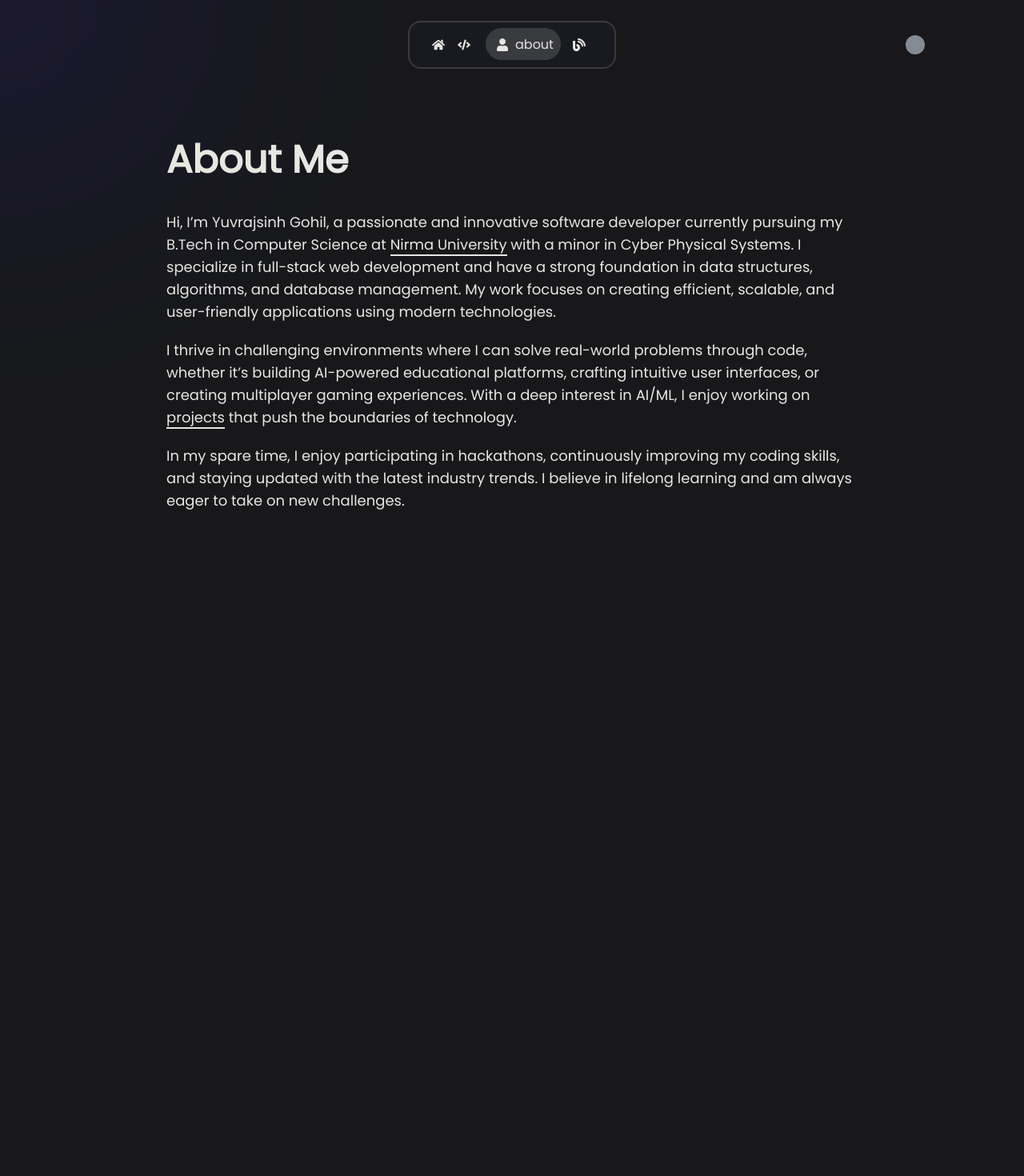
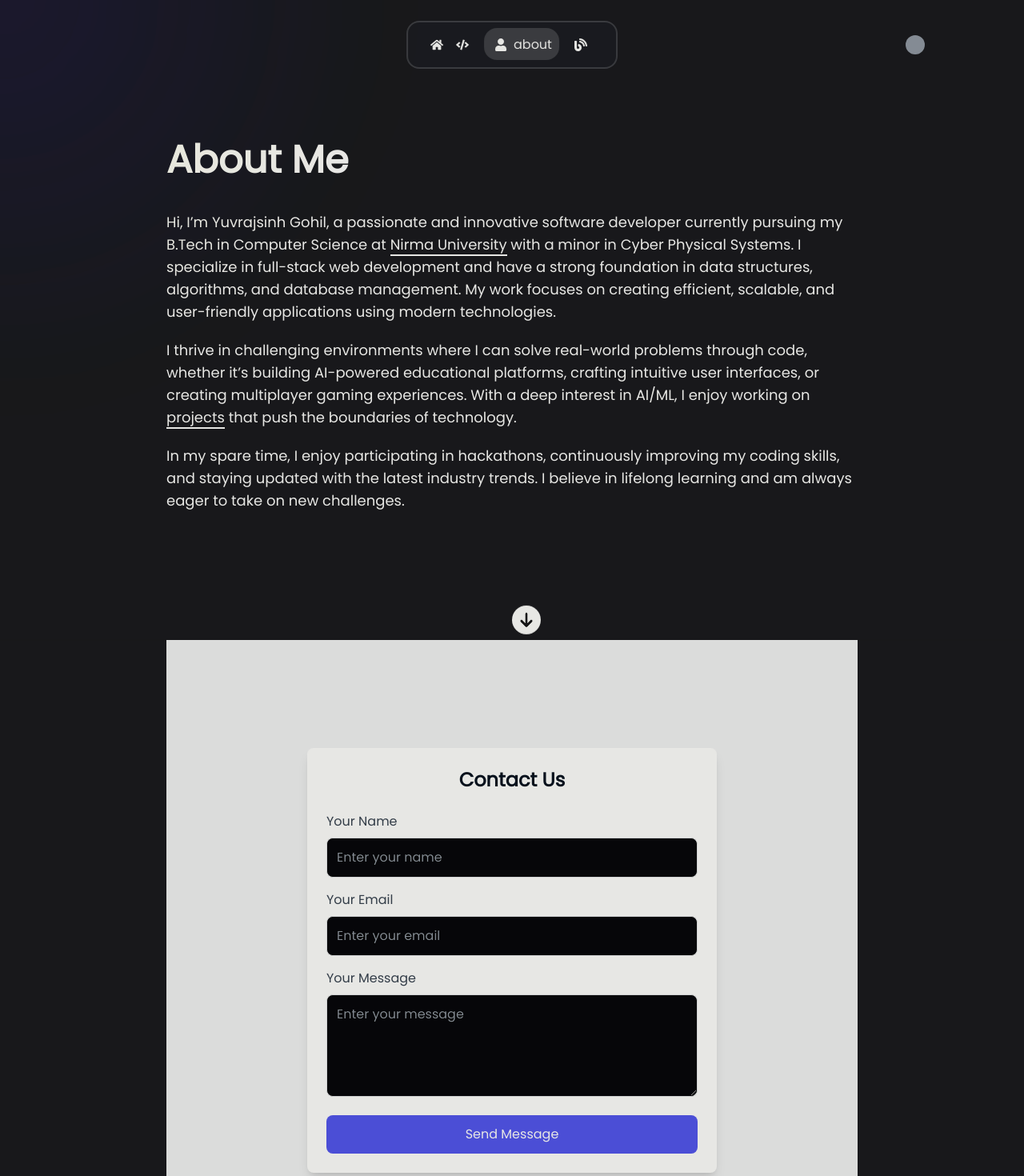
Before and after one commit to yuvrajsinh5252/website, a Next.js app: page /about in a window 1280 px wide. Shown: the top 1470 px of the page at 80% size. Before the commit the page ends 800 px from the top, so only its background shows below. Built offline with nearby package versions, Linux system fonts and the light colour scheme.

Commit message:
updated some stuff

```diff
--- a/src/app/about/page.tsx
+++ b/src/app/about/page.tsx
@@ -1,9 +1,49 @@
+"use client"
+
+import ContactUs from "@/components/contact";
 import MagicLink from "@/components/magicLink";
 import MaxWidthWrapper from "@/components/MaxWidthWrapper";
+import { useEffect, useState } from "react";
+import { FaArrowDown } from "react-icons/fa6";
 
 export default function Home() {
+  const [sections, setSections] = useState<HTMLElement[]>([]);
+  const [currentIndex, setCurrentIndex] = useState<number>(0);
+
+  useEffect(() => {
+    const handleScroll = () => {
+      const sectionElements = Array.from(document.querySelectorAll('section')) as HTMLElement[];
+      setSections(sectionElements);
+    };
+
+    handleScroll();
+
+    window.addEventListener('resize', handleScroll);
+    return () => window.removeEventListener('resize', handleScroll);
+  }, []);
+
+  useEffect(() => {
+    if (sections.length > 0) {
+      scrollToSection(currentIndex);
+    }
+  }, [sections, currentIndex]);
+
+  const scrollToSection = (index: number) => {
+    if (index >= 0 && index < sections.length) {
+      sections[index].scrollIntoView({ behavior: 'smooth' });
+      setCurrentIndex(index);
+    }
+  };
+
+  const handleArrowDownClick = () => {
+    if (currentIndex + 1 < sections.length) {
+      scrollToSection(currentIndex + 1);
+    }
+  };
+
   return (
     <MaxWidthWrapper className="max-w-screen-lg">
+      <section className="flex flex-col items-center justify-center h-screen" id="one">
         <div className="flex justify-center h-screen">
           <div className="flex flex-col gap-10 mt-44">
             <h1 className="text-5xl font-bold">About Me</h1>
@@ -19,9 +59,16 @@ export default function Home() {
               <p className="text-lg">
                 In my spare time, I enjoy participating in hackathons, continuously improving my coding skills, and staying updated with the latest industry trends. I believe in lifelong learning and am always eager to take on new challenges.
               </p>
+              <FaArrowDown
+                onClick={handleArrowDownClick} style={{ display: currentIndex + 1 === sections.length ? 'none' : 'block' }}
+                className="animate-bounce cursor-pointer text-4xl left-1/2 rounded-full bg-white p-2 text-black fixed bottom-0" />
             </div>
           </div>
         </div>
+      </section>
+      <section id="two">
+        <ContactUs />
+      </section>
     </MaxWidthWrapper >
   )
 }
--- a/src/app/layout.tsx
+++ b/src/app/layout.tsx
@@ -1,10 +1,10 @@
 import type { Metadata } from "next";
 import { Poppins } from "next/font/google";
 import "./globals.css";
-import Navbar from "@/components/navbar";
 import { ThemeProvider } from "next-themes";
 import GrowingCircleAnimation from "@/components/theme/circle-grow-animation";
-import { Cursor } from "@/components/cursor";
+import { Cursor } from "@/components/theme/cursor";
+import Navbar from "@/components/navbar/navbar";
 
 const poppins = Poppins({
   subsets: ["latin"],
--- /dev/null
+++ b/src/components/contact.tsx
@@ -0,0 +1,86 @@
+"use client"
+
+import { useState } from "react";
+
+const ContactUs = () => {
+  const [formData, setFormData] = useState({
+    name: "",
+    email: "",
+    message: "",
+  });
+
+  const handleChange = (e: any) => {
+    setFormData({
+      ...formData,
+      [e.target.name]: e.target.value,
+    });
+  };
+
+  const handleSubmit = (e: any) => {
+    e.preventDefault();
+    // Handle form submission (e.g., send data to an API or email service)
+    console.log("Form submitted", formData);
+  };
+
+  return (
+    <div className="min-h-screen bg-gray-100 flex items-center justify-center p-5">
+      <div className="bg-white shadow-lg rounded-lg w-full max-w-lg p-6">
+        <h2 className="text-2xl font-semibold text-center text-gray-800 mb-6">
+          Contact Us
+        </h2>
+        <form onSubmit={handleSubmit} className="space-y-4">
+          {/* Name Input */}
+          <div>
+            <label className="block mb-2 text-gray-600">Your Name</label>
+            <input
+              type="text"
+              name="name"
+              value={formData.name}
+              onChange={handleChange}
+              required
+              className="w-full p-3 border rounded-lg focus:outline-none focus:ring focus:ring-indigo-300"
+              placeholder="Enter your name"
+            />
+          </div>
+
+          {/* Email Input */}
+          <div>
+            <label className="block mb-2 text-gray-600">Your Email</label>
+            <input
+              type="email"
+              name="email"
+              value={formData.email}
+              onChange={handleChange}
+              required
+              className="w-full p-3 border rounded-lg focus:outline-none focus:ring focus:ring-indigo-300"
+              placeholder="Enter your email"
+            />
+          </div>
+
+          {/* Message Input */}
+          <div>
+            <label className="block mb-2 text-gray-600">Your Message</label>
+            <textarea
+              name="message"
+              value={formData.message}
+              onChange={handleChange}
+              required
+              className="w-full p-3 border rounded-lg focus:outline-none focus:ring focus:ring-indigo-300 h-32"
+              placeholder="Enter your message"
+            ></textarea>
+          </div>
+
+          {/* Submit Button */}
+          <button
+            type="submit"
+            className="w-full bg-indigo-500 text-white p-3 rounded-lg hover:bg-indigo-600 transition duration-300"
+          >
+            Send Message
+          </button>
+        </form>
+      </div>
+    </div>
+  );
+};
+
+export default ContactUs;
--- a/src/components/navbar.tsx
+++ b/src/components/navbar/navbar.tsx
@@ -2,9 +2,9 @@
 
 import React from "react";
 import { usePathname } from "next/navigation";
+import MaxWidthWrapper from "../MaxWidthWrapper";
 import NavLink from "./navlink";
-import ThemeToggle from "./theme/toggle-theme";
-import MaxWidthWrapper from "./MaxWidthWrapper";
+import ThemeToggle from "../theme/toggle-theme";
 
 export default function Navbar() {
   const [activeNav, setActiveNav] = React.useState(usePathname());
@@ -25,7 +25,7 @@ export default function Navbar() {
         activeBg.style.height = `calc(${activeLink.clientHeight}px)`;
 
         if (activeNav === "/") {
-          activeBg.style.top = `${top + 8}px`;
+          activeBg.style.top = `${top + 7.5}px`;
           activeBg.style.left = `${left + 28}px`;
         }
         // else if (activeNav === "/blog") activeBg.style.top = `${top + 11}px`;
@@ -45,10 +45,10 @@ export default function Navbar() {
   return (
     <MaxWidthWrapper>
       <div className="items-center fixed flex justify-start w-[inherit] h-fit mt-14">
-        <nav className="hidden md:inline-flex left-1/2 -translate-x-1/2 fixed max-auto items-center justify-center w-fit h-9 rounded-2xl bg-gray-600/10 transition-transform duration-200 ease-linear outline-none border-2 border-gray-300/20 border-opacity-20 backdrop-filter backdrop-blur-md gap-2 p-7">
+        <nav className="flex left-1/2 -translate-x-1/2 fixed max-auto items-center justify-center w-fit h-9 rounded-2xl bg-gray-600/10 transition-transform duration-200 ease-linear outline-none border-2 border-gray-300/20 border-opacity-20 backdrop-filter backdrop-blur-md gap-2 p-7">
           <div
             id="active-bg"
-            className="bg-gray-300/20 bg-opacity-10 h-9 rounded-full absolute bg transition-all duration-300 ease-linear flex items-center justify-center">
+            className="bg-gray-300/20 bg-opacity-10 h-9 rounded-2xl absolute bg transition-all duration-300 ease-linear flex items-center justify-center">
           </div>
           <NavLink setActiveNav={setActiveNav} activeNav={activeNav} text="home" href="/" />
           <NavLink setActiveNav={setActiveNav} activeNav={activeNav} text="projects" href="/projects" />
--- a/src/components/navlink.tsx
+++ b/src/components/navbar/navlink.tsx
@@ -1,5 +1,4 @@
 import Link from "next/link";
-import { usePathname } from "next/navigation";
 import React from "react";
 import { FaBlog, FaCode, FaHome, FaUser } from "react-icons/fa";
 
@@ -11,17 +10,9 @@ interface NavLinkProps {
 }
 
 export default function NavLink(props: NavLinkProps) {
-  const path = usePathname();
-
   return (
-    // onMouseOver={() =>
-    //   props.setActiveNav ? props.setActiveNav(props.href) : null
-    // }
-    // onMouseOver={() =>
-    //   props.setActiveNav ? props.setActiveNav(path) : null
-    // }
     <Link
-      className={"navlink z-30 " + (props.activeNav == props.href ? "m-4" : "")}
+      className={"navlink z-30 " + (props.activeNav == props.href ? "m-4 mr-5" : "")}
       onClick={() => {
         props.setActiveNav ? props.setActiveNav(props.href) : null;
       }}
--- /dev/null
+++ b/src/components/socialMedia.tsx
@@ -0,0 +1,16 @@
+export default function SocialMedia() {
+  return (
+    <div className="flex justify-center space-x-4 mt-6">
+      <a href="https://linkedin.com" target="_blank" className="text-indigo-500">
+        <i className="fab fa-linkedin"></i>
+      </a>
+      <a href="https://github.com" target="_blank" className="text-indigo-500">
+        <i className="fab fa-github"></i>
+      </a>
+      <a href="https://twitter.com" target="_blank" className="text-indigo-500">
+        <i className="fab fa-twitter"></i>
+      </a>
+    </div>
+
+  )
+}
```
Also changed, not shown: src/components/theme/cursor.tsx (renamed from src/components/cursor.tsx). Lines whose indentation alone changed are shown as unchanged.
